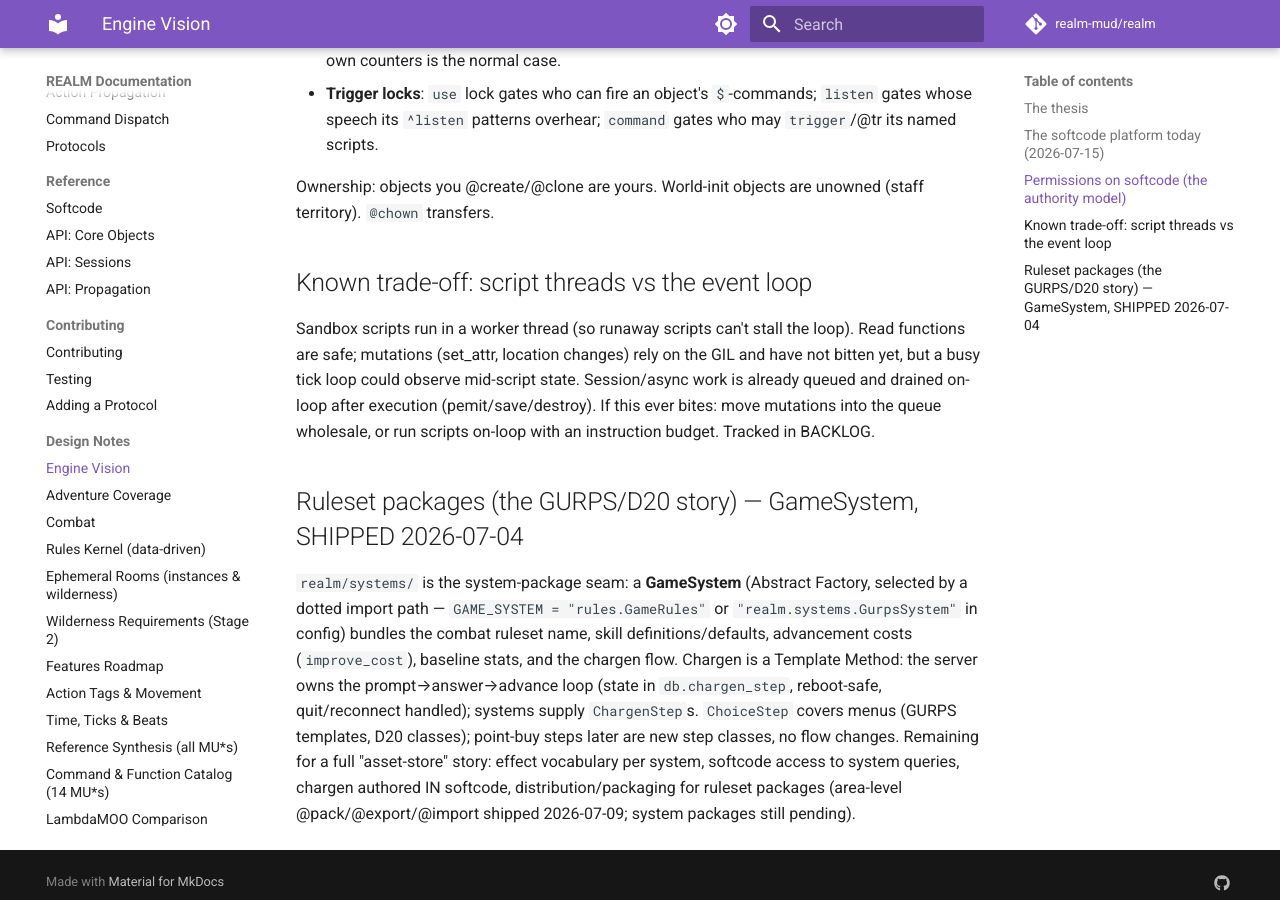
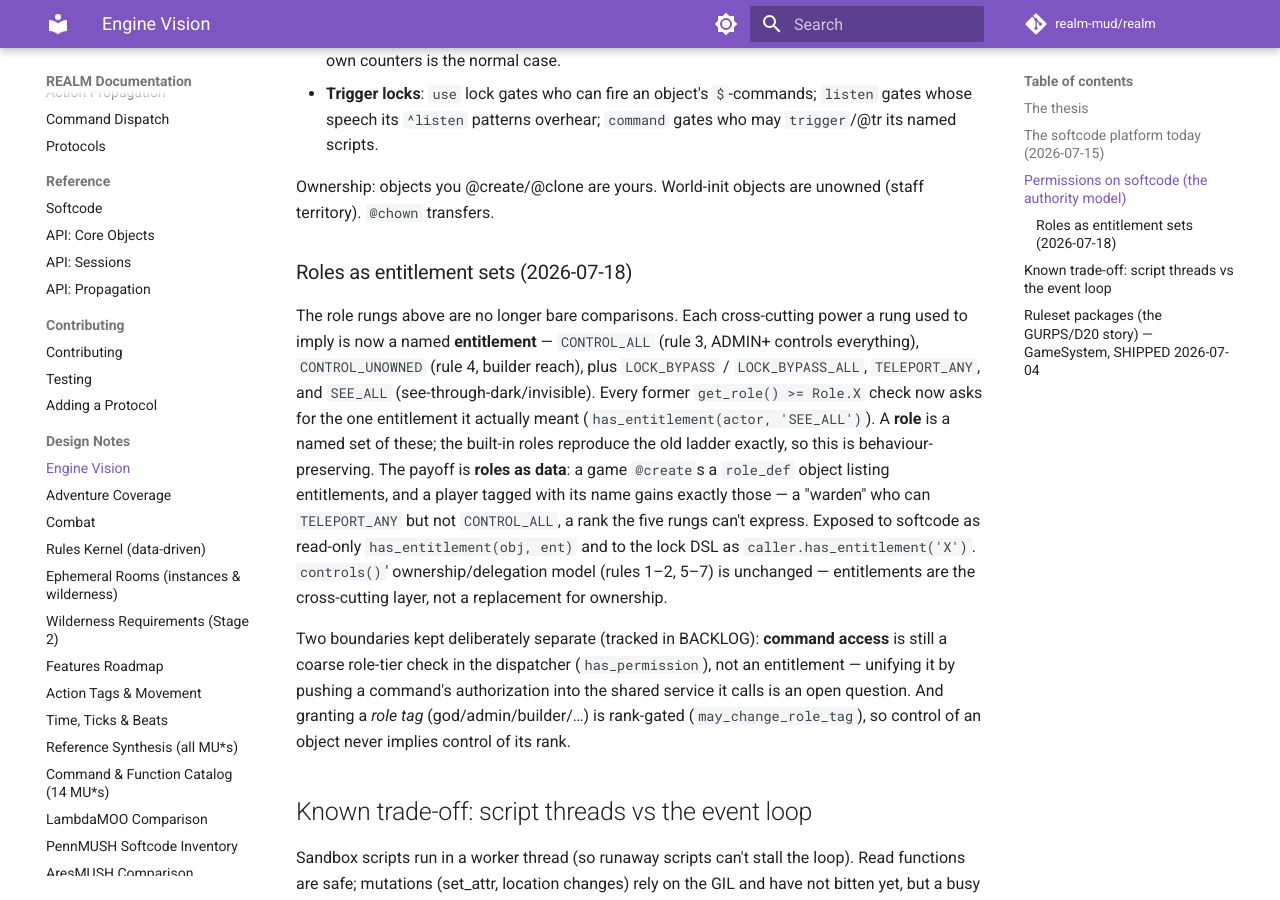
Before and after one commit to count-infinity/realm, an MkDocs documentation site: the page built from docs/design/engine_vision.md, in a window 1280 px wide and 900 px high, scrolled down 3392 px. Built offline with MkDocs 1.6.1 and Material for MkDocs 9.7.7, drawn with Linux system fonts in a browser that asks for light colours; comment, search, counter and statistics services are not loaded.

Commit message:
Clean up permissions.

```diff
--- a/docs/design/engine_vision.md
+++ b/docs/design/engine_vision.md
@@ -99,6 +99,33 @@
 Ownership: objects you @create/@clone are yours. World-init objects
 are unowned (staff territory). `@chown` transfers.
 
+### Roles as entitlement sets (2026-07-18)
+
+The role rungs above are no longer bare comparisons. Each cross-cutting
+power a rung used to imply is now a named **entitlement** — `CONTROL_ALL`
+(rule 3, ADMIN+ controls everything), `CONTROL_UNOWNED` (rule 4, builder
+reach), plus `LOCK_BYPASS` / `LOCK_BYPASS_ALL`, `TELEPORT_ANY`, and
+`SEE_ALL` (see-through-dark/invisible). Every former `get_role() >= Role.X`
+check now asks for the one entitlement it actually meant
+(`has_entitlement(actor, 'SEE_ALL')`). A **role** is a named set of these;
+the built-in roles reproduce the old ladder exactly, so this is
+behaviour-preserving. The payoff is **roles as data**: a game `@create`s a
+`role_def` object listing entitlements, and a player tagged with its name
+gains exactly those — a "warden" who can `TELEPORT_ANY` but not
+`CONTROL_ALL`, a rank the five rungs can't express. Exposed to softcode as
+read-only `has_entitlement(obj, ent)` and to the lock DSL as
+`caller.has_entitlement('X')`. `controls()`' ownership/delegation model
+(rules 1–2, 5–7) is unchanged — entitlements are the cross-cutting layer,
+not a replacement for ownership.
+
+Two boundaries kept deliberately separate (tracked in BACKLOG): **command
+access** is still a coarse role-tier check in the dispatcher
+(`has_permission`), not an entitlement — unifying it by pushing a command's
+authorization into the shared service it calls is an open question. And
+granting a *role tag* (god/admin/builder/…) is rank-gated
+(`may_change_role_tag`), so control of an object never implies control of
+its rank.
+
 ## Known trade-off: script threads vs the event loop
 
 Sandbox scripts run in a worker thread (so runaway scripts can't stall
```
Also changed, not shown: BACKLOG.md (+60 -7 lines), docs/reference/softcode.md (+1 -1 lines), 4 other files.
